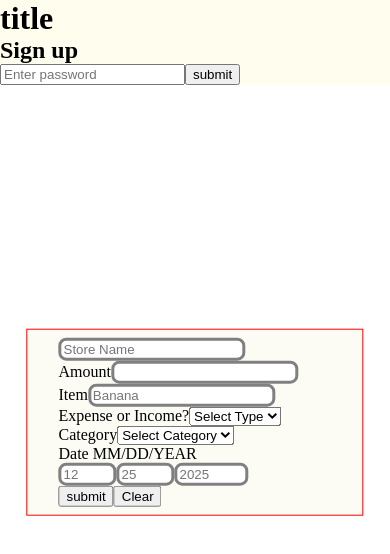
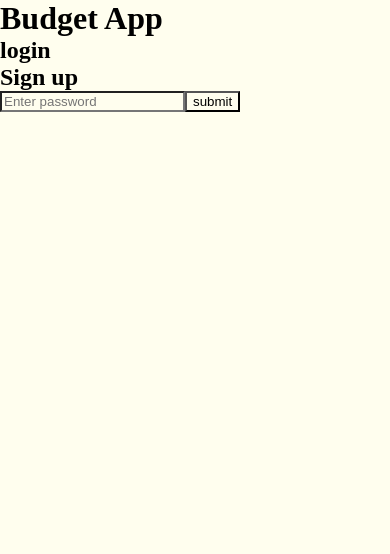
Before and after one commit to EmersonBerido/budget-app, a React (Vite) app: page / in a window 390 px wide. Shown: the top 554 px of the page. Built offline with nearby package versions, Linux system fonts and the light colour scheme.

Commit message:
Add Transaction css For Mobile and Desktop View

```diff
--- a/src/AddTransaction.css
+++ b/src/AddTransaction.css
@@ -1,19 +1,29 @@
 :root {
   --primary : Yellow;
   --secondary : blue;
+  --border : white;
 }
 
 .add-transaction-container {
+  display: flex;
+  align-items: center;
+  justify-content: center;
   position: fixed;
   left : 50%;
   top : 50%;
   transform: translate(-50%, -50%);
   background-color: var(--secondary);
-  border : 1px solid red;
-  width : 70vw;
-  max-width: 750px;
-  padding : 2% 8%;
+  border : 4px solid var(--border);
+  border-radius: 10px;
+  width : 80vw;
+  max-width: 450px;
+  height: 50vh;
+  max-height: 600px;
   z-index : 100;
+  font-size: 18px;
+}
+.add-transaction-container * {
+  font-family: "Times New Roman", sans-serif, serif;
 }
 .add-transaction-container label{
   background-color : transparent;
@@ -21,7 +31,80 @@
 .add-transaction-container > form, .store-item-container, .date {
   background-color: transparent;
 }
-.add-transaction-container input {
+.add-transaction-container input, select {
   border-radius : 8px;
-  border : 3px solid grey;
+  border : 3px solid var(--border);
+  text-align: center;
 }
+select::content{
+  border-color: var(--border);
+}
+.form-container {
+  position: relative;
+  width : 90%;
+  height : 90%;
+  display: flex;
+  flex-direction: column;
+  align-items: center;
+  justify-content: flex-start;
+  gap : 15px;
+}
+.form-container input, select {
+  width : 30%;
+}
+.form-container > input {
+  border: 3px solid var(--border);
+  height: 10%;
+  width: 60%;
+  margin-bottom: 5%;
+  margin-top: 20px;
+  font-size: 1rem;
+  text-align: center;
+}
+.date {
+  display: flex;
+  justify-content: flex-end;
+}
+.date input{
+  width : 20%;
+  text-align: center;
+}
+.label-input {
+  border-bottom: 2px dashed var(--border);
+  display : flex;
+  align-items: center;
+  justify-content: space-between;
+  width : 100%;
+}
+.buttons-container {
+  position: absolute;
+  bottom: 0px;
+  width : 80%;
+  height : 13%;
+  display: flex;
+  justify-content: space-between;
+  align-items: center;
+}
+.buttons-container button {
+  height: 100%;
+  width: 40%;
+  border-radius: 15px;
+  background-color: var(--secondary);
+  border: 3px solid var(--border);
+}
+.remove-button {
+  border: 3px solid var(--border);
+  background-color: maroon;
+  color: white;
+  font-size: 2.1rem;
+  text-align: center;
+  display: flex;
+  align-items: center;
+  justify-content: center;
+  position : absolute;
+  top: -15px;
+  left: -15px;
+  width : 13%;
+  aspect-ratio: 1 / 1;
+  border-radius: 20px;
+}
--- a/src/AddTransaction.jsx
+++ b/src/AddTransaction.jsx
@@ -5,6 +5,7 @@ const primary = Colors.primary;
 console.log(primary)
 document.documentElement.style.setProperty("--primary", primary);
 document.documentElement.style.setProperty("--secondary", Colors.secondary);
+document.documentElement.style.setProperty("--border", Colors.mainBorder);
 
 //---Important Notes---
 //id is started at 0; kept for deletion purposes later
@@ -54,25 +55,31 @@ function AddTransaction(props) {
     //stored in stack??
   }
 
+  function exit()
+  {
+    props.remove(false);
+  }
+
   return (
     <section className="add-transaction-container">
+      <button onClick={exit} className="remove-button">-</button>
       <form
         onSubmit={handleSubmit}
         className="form-container"
       >
         <input type="text" name="store" id="store" placeholder="Store Name" aria-label="store name" maxLength={20} required/>
 
-        <div className="amount-container">
+        <div className="label-input">
           <label htmlFor="amount">Amount</label>
           <input type="number" inputMode="numeric" name = "amount" id="amount" min="0" step="0.01" required/>
         </div>
 
-        <div className="item-container">
+        <div className="label-input">
           <label htmlFor="item">Item</label>
           <input type="text" name="item" id="item" placeholder="Banana" maxLength={85} required/>
         </div>
 
-        <div className="transaction-type-container">
+        <div className="label-input">
           <label htmlFor="transactionType">Expense or Income?</label>
           <select name="transactionType" id="transactionType" defaultValue="" required>
             <option value="" disabled>Select Type</option>
@@ -81,7 +88,7 @@ function AddTransaction(props) {
           </select>
         </div>
 
-        <div className="category-container">
+        <div className="label-input">
           <label htmlFor="category">Category</label>
           <select name="category" id="category" defaultValue="" required>
             <option value="" disabled>Select Category</option>
@@ -93,17 +100,17 @@ function AddTransaction(props) {
           </select>
         </div>
 
-        <div className="date-container">
-          <p>Date MM/DD/YEAR</p>
+        <div className="label-input">
+          <p>Date</p>
           <section className="date">
-            <input type="number" min="1" max="12" name="month" id="month" placeholder="12" required/>
-            <input type="number" min="1" max="31" name="day" id="day" placeholder="25" required/>
-            <input type="number" min="2000" max="2025" name="year" id="year" placeholder="2025" required/>
+            <input type="number" min="1" max="12" name="month" id="month" placeholder="MM" required/>
+            <input type="number" min="1" max="31" name="day" id="day" placeholder="DD" required/>
+            <input type="number" min="2000" max="2025" name="year" id="year" placeholder="YYYY" required/>
           </section>
         </div>
 
         <section className="buttons-container">
-          <button type="submit">submit</button>
+          <button type="submit" onClick={exit}>submit</button>
           <button type="reset">Clear</button>
         </section>
 
--- a/src/App.css
+++ b/src/App.css
@@ -21,17 +21,18 @@
 
 * {
   margin : 0;
+  background-color: var(--primary);
 }
 .app-container{
   left : 0;
   top : 0;
   background-color: var(--primary);
   width : 100%;
-  height : 100%;
+  height : 100vh;
   font-family : Merriweather;
+  margin: 0;
 }
 .info-container {
-  border : 3px solid green;
   display : flex;
   flex-direction: var(--infoContainerFD);
   align-items: var(--infoContainerAI);
--- a/src/App.jsx
+++ b/src/App.jsx
@@ -1,5 +1,6 @@
 import { useState, useEffect } from 'react';
 
+import Login from "./Login.jsx";
 import AddTransaction from './AddTransaction.jsx';
 import Transaction from "./Transaction.jsx"
 import Summary from "./Summary.jsx";
@@ -12,34 +13,12 @@ document.documentElement.style.setProperty("--border", Colors.mainBorder)
 
 
 function App() {
+  //TODO; set to false after development
   const [isUserLoggedIn, setIsUserLoggedIn] = useState(false);
-
-  //TODO: SET TO FALSE AFTER DEVELOPMENT
-  const [displayAdd, setDisplayAdd] = useState(true);
+  const [displayAdd, setDisplayAdd] = useState(false);
 
   //Local Storage
   const [transactionList, setTransactionList] = useState(localStorage.getItem("userInfo") !== null ? JSON.parse(localStorage.getItem("userInfo")) : []);
-
-
-  // --- Login Functionality ---
-  const isReturningUser = localStorage.getItem("password") !== null
-
-  //handles password submission
-  function SetupAccount(event){
-    //check if its a returning user via local storage
-    event.preventDefault();
-    if (isReturningUser){
-      if (event.target.password.value === localStorage.getItem("password")){
-        setIsUserLoggedIn(true);
-      }
-      else {
-        alert("Incorrect password");
-      }
-    }
-    else {
-      localStorage.setItem("password", event.target.password.value)
-    }
-  }
 
   //--- creates list of transactions that'll be displayed ---
   const [transactions, setTransactions] = useState([]);
@@ -91,33 +70,21 @@ function App() {
   // -- Styling --
   //document.documentElement.style.setProperty("--secondary", Colors.secondary);
 
-  console.log(displayAdd);
-
   return (
     <main className="app-container">
       <header className = "login-container">
-        <h1>title</h1>
-        {isReturningUser ? <h2>Welcume</h2> : <h2>Sign up</h2>}
-        <form onSubmit = {SetupAccount}>
-          <input type = "text" name = "password" placeholder = "Enter password" required />
-          <button type = "submit">submit</button>
-        </form>
+        <Login
+          setLogin={setIsUserLoggedIn}
+        />
+      </header>
 
-      {
-        //if user is logged in, show details
-      }
       {isUserLoggedIn &&
         <>
-          <h2>Added the right password</h2>
-        </>
-      }
-
-      </header>
-
           {displayAdd &&
             <AddTransaction
               list = {transactionList}
               setList = {setTransactionList}
+              remove = {setDisplayAdd}
             />
           }
           {transactionList.length > 0 &&
@@ -137,6 +104,8 @@ function App() {
               </section>
             </main>
           }
+        </>
+      }
 
 
 
--- /dev/null
+++ b/src/Login.jsx
@@ -0,0 +1,36 @@
+function Login(props)
+{
+
+  const isReturningUser = localStorage.getItem("password") !== null;
+
+    function SetupAccount(event)
+    {
+      //check if its a returning user via local storage
+      event.preventDefault();
+      if (isReturningUser){
+        if (event.target.password.value === localStorage.getItem("password")){
+          props.setLogin(true);
+        }
+        else {
+          alert("Incorrect password");
+        }
+      }
+      else {
+        localStorage.setItem("password", event.target.password.value)
+      }
+    }
+
+  return (
+    <main>
+      <h1>Budget App</h1>
+      <h2>login</h2>
+      {isReturningUser ? <h2>Welcome Back :D</h2> : <h2>Sign up</h2>}
+      <form onSubmit = {SetupAccount}>
+          <input type = "text" name = "password" placeholder = "Enter password" required />
+          <button type = "submit">submit</button>
+        </form>
+    </main>
+  )
+}
+
+export default Login;
--- a/src/Transaction.jsx
+++ b/src/Transaction.jsx
@@ -95,9 +95,6 @@ function Transaction(props)
       </h2>
       <h2 id="item">{props.item}</h2>
       <h2 id="date">{`${props.date.day} / ${props.date.month} / ${props.date.year}`}</h2>
-      <button onClick={handleDelete}>
-        Trash
-      </button>
     </article>
   )
 }
```
Lines whose indentation alone changed are shown as unchanged.
